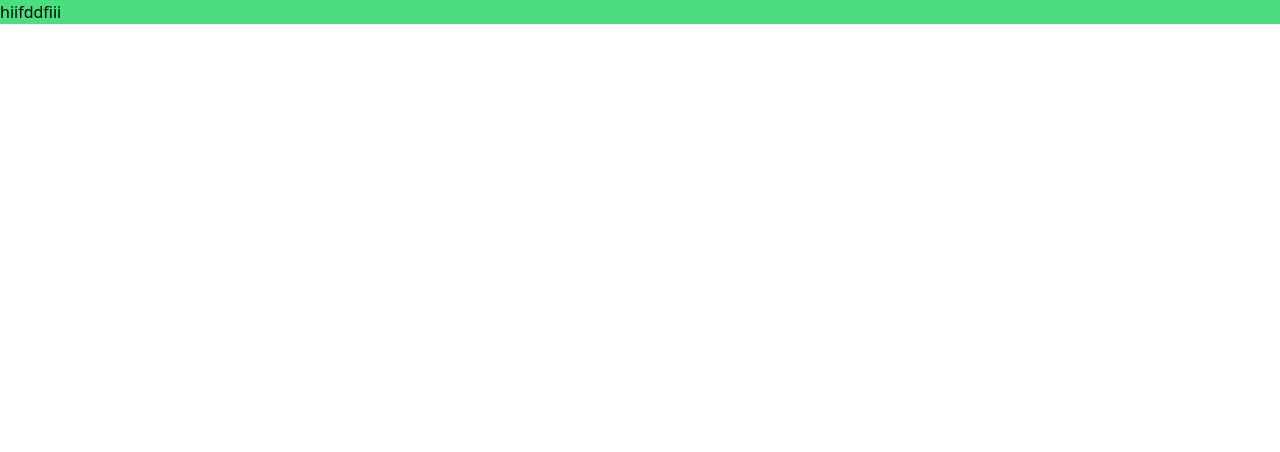
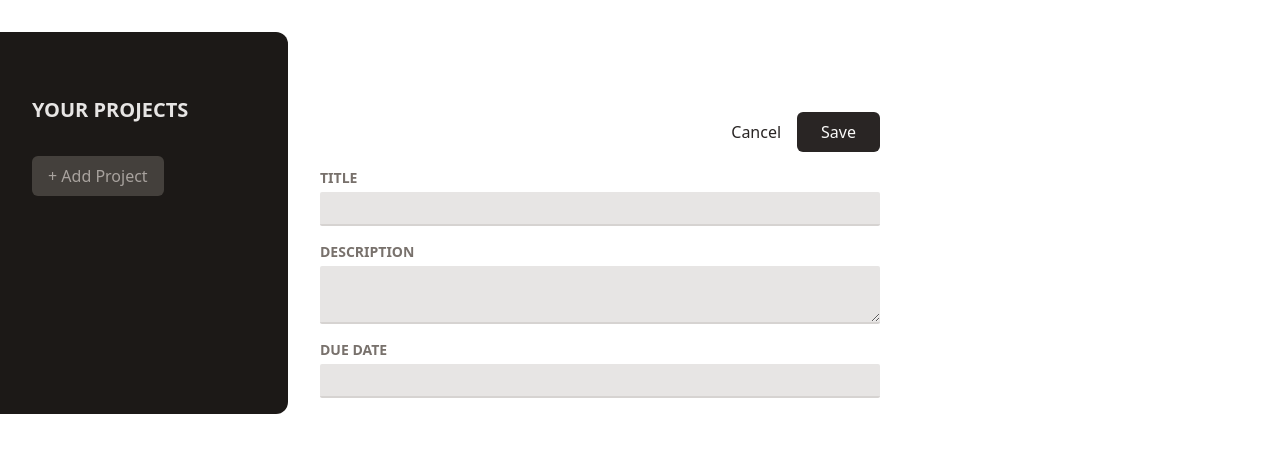
Before and after one commit to BabakAlikahi/todo-list, a React (Vite) app: page / in a window 1280 px wide. Shown: the top 452 px of the page. Built offline with nearby package versions, Linux system fonts and the light colour scheme.

Commit message:
create side-bar and new-project components

```diff
--- a/src/App.jsx
+++ b/src/App.jsx
@@ -1,8 +1,12 @@
+import NewProject from "./components/NewProject";
+import ProjectSideBar from "./components/ProjectSideBar";
+
 function App() {
   return (
-    <>
-      <h1 className="bg-red-700 lg:bg-green-400">hiifddfiii</h1>
-    </>
+    <main className="my-8 h-full flex gap-8">
+      <ProjectSideBar />
+      <NewProject/>
+    </main>
   );
 }
 
--- /dev/null
+++ b/src/components/NewProject.jsx
@@ -0,0 +1,32 @@
+
+
+import React from "react";
+// import Input from "./Test";
+import Test from "./Test";
+
+const NewProject = () => {
+  return (
+    <div className="mt-16 w-[35rem]">
+      <menu className="my-4 flex items-center justify-end gap-4">
+        <li>
+          <button className="text-stone-800 hover:text-stone-950">
+            Cancel
+          </button>
+        </li>
+        <li>
+          <button className="rounded-md bg-stone-800 px-6 py-2 text-stone-50 hover:bg-stone-950">
+            Save
+          </button>
+        </li>
+      </menu>
+      <div>
+        {/* <Input label="Title" />*/}
+        <Test label="Title"/>
+        <Test label="Description" textarea />
+        <Test label="Due Date" />
+      </div>
+    </div>
+  );
+};
+
+export default NewProject;
--- /dev/null
+++ b/src/components/ProjectSideBar.jsx
@@ -0,0 +1,19 @@
+import React from "react";
+
+const ProjectSideBar = () => {
+  return (
+    <aside className="w-1/3 rounded-r-xl bg-stone-900 px-8 py-16 text-stone-50 md:w-72">
+      <h2 className="mb-8 font-bold uppercase text-stone-200 md:text-xl">
+        your projects
+      </h2>
+      <div>
+        <button className="rounded-md bg-stone-700 px-4 py-2 text-xs text-stone-400 hover:bg-stone-600 hover:text-stone-100 md:text-base">
+          + Add Project
+        </button>
+      </div>
+      <ul></ul>
+    </aside>
+  );
+};
+
+export default ProjectSideBar;
--- /dev/null
+++ b/src/components/Test.jsx
@@ -0,0 +1,19 @@
+import React from "react";
+
+function Test({ label, textarea, ...props }) {
+  const classes ="w-full p-1 border-b-2 rounded-sm border-stone-300 bg-stone-200 text-stone-600 focus:outline-none focus:border-stone-600"
+  return (
+    <p className="my-4 flex flex-col gap-1">
+      <label className="text-sm font-bold uppercase text-stone-500">
+        {label}
+      </label>
+      {textarea ? (
+        <textarea className={classes} {...props} />
+      ) : (
+        <input className={classes} {...props} />
+      )}
+    </p>
+  );
+}
+
+export default Test;
```
